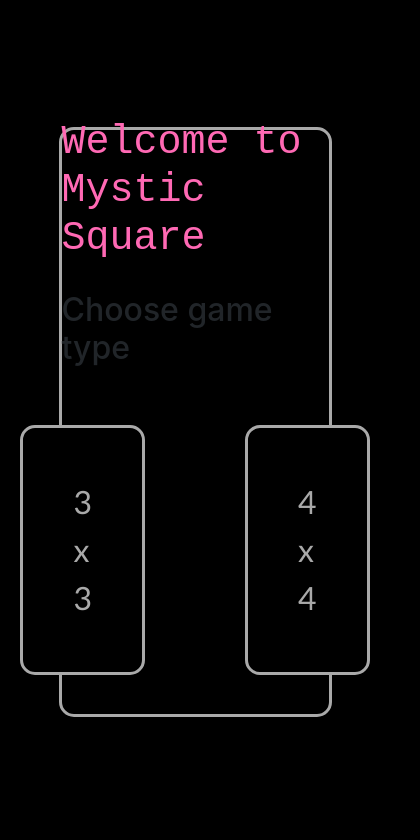
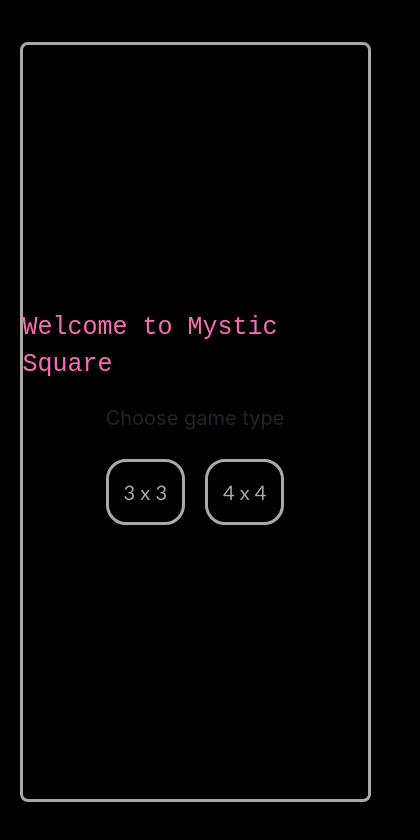
Before and after one commit to emadadel999/mystic-square, a React (Create React App) app: page /welcome in a window 390 px wide. Shown: the top 840 px of the page, 420 px wide, since content can reach past the window. Built offline with nearby package versions, Linux system fonts and the light colour scheme.

Commit message:
responsive design

```diff
--- a/public/index.html
+++ b/public/index.html
@@ -2,6 +2,7 @@
 <html lang="en">
   <head>
     <meta charset="utf-8" />
+    <meta name="viewport" content="width=device-width, initial-scale=1.0">
     <!--
       manifest.json provides metadata used when your web app is installed on a
       user's mobile device or desktop. See https://developers.google.com/web/fundamentals/web-app-manifest/
--- a/src/pages/Game.css
+++ b/src/pages/Game.css
@@ -2,23 +2,96 @@
   border-style: solid;
   background-color: dimgray;
   display: grid;
-  grid-gap: 5px;
+  grid-gap: 0.1vw;
   justify-content: space-evenly;
   align-content: space-evenly;
 }
 
-.game.threebythree {
-  grid-template-columns: 100px 100px 100px;
-  grid-template-rows: 100px 100px 100px;
-  width: 400px;
-  height: 400px;
+@media (min-width: 992px) {
+  .game.threebythree {
+    grid-template-columns: 1fr 1fr 1fr;
+    grid-template-rows: 1fr 1fr 1fr;
+    width: 19vw;
+    height: 37vh;
+  }
+  .game.fourbyfour {
+    grid-template-columns: 1fr 1fr 1fr 1fr;
+    grid-template-rows: 1fr 1fr 1fr 1fr;
+    width: 700px;
+    height: 700px;
+  }
+  .gameBtn {
+    width: 234px;
+    margin: 40px 116px 0 116px;
+    padding: 14px;
+    border-radius: 15px;
+  }
 }
 
-.game.fourbyfour {
-  grid-template-columns: 100px 100px 100px 100px;
-  grid-template-rows: 100px 100px 100px 100px;
-  width: 500px;
-  height: 500px;
+@media (max-width: 991px) {
+  /* start of large tablet styles */
+  .game.threebythree {
+    grid-template-columns: 1fr 1fr 1fr;
+    grid-template-rows: 1fr 1fr 1fr;
+    width: 600px;
+    height: 600px;
+  }
+  .game.fourbyfour {
+    grid-template-columns: 1fr 1fr 1fr 1fr;
+    grid-template-rows: 1fr 1fr 1fr 1fr;
+    width: 600px;
+    height: 600px;
+  }
+  .gameBtn {
+    width: 200px;
+    margin: 35px 100px 0 100px;
+    padding: 12px;
+    border-radius: 10px;
+  }
+}
+
+@media (max-width: 767px) {
+  /* start of medium tablet styles */
+  .game.threebythree {
+    grid-template-columns: 1fr 1fr 1fr;
+    grid-template-rows: 1fr 1fr 1fr;
+    width: 450px;
+    height: 450px;
+  }
+  .game.fourbyfour {
+    grid-template-columns: 1fr 1fr 1fr 1fr;
+    grid-template-rows: 1fr 1fr 1fr 1fr;
+    width: 450px;
+    height: 450px;
+  }
+  .gameBtn {
+    width: 150px;
+    margin: 30px 75px 0 75px;
+    padding: 12px;
+    border-radius: 8px;
+  }
+}
+
+@media (max-width: 479px) {
+  /* start of phone styles */
+  .game.threebythree {
+    grid-template-columns: 1fr 1fr 1fr;
+    grid-template-rows: 1fr 1fr 1fr;
+    width: 300px;
+    height: 300px;
+  }
+  .game.fourbyfour {
+    grid-template-columns: 1fr 1fr 1fr 1fr;
+    grid-template-rows: 1fr 1fr 1fr 1fr;
+    width: 300px;
+    height: 300px;
+  }
+  .gameBtn {
+    width: 120px;
+    margin: 20px 30px 0 30px;
+    padding: 10px;
+    border-radius: 5px;
+  }
 }
 
 .gameBtns-container {
@@ -30,13 +103,9 @@
 .gameBtn {
   color: darkgray;
   font-size: x-large;
-  width: 150px;
-  margin: 50px;
-  padding: 20px;
   background-color: black;
   border-style: solid;
   border-color: darkgray;
-  border-radius: 15px;
   font-family: "Trebuchet MS", "Lucida Sans Unicode", "Lucida Grande",
     "Lucida Sans", Arial, sans-serif;
   text-align: center;
--- a/src/pages/Welcome.css
+++ b/src/pages/Welcome.css
@@ -4,22 +4,20 @@
   justify-content: center;
   align-items: center;
   border-style: solid;
-  border-radius: 15px;
+  border-radius: 1vw;
   border-color: darkgray;
   height: 70%;
   width: 70%;
   background-color: black;
 }
 
-
-.welcome-container > h1 {
-    color: hotpink;
-    font-family: 'Courier New', Courier, monospace;
+.welcome-text {
+  color: hotpink;
+  font-family: "Courier New", Courier, monospace;
 }
 
-.welcome-container > h2 {
-    margin-top: 20px;
-
+.welcome-subtext {
+  margin-top: 1vw;
 }
 
 .choice-container {
@@ -28,26 +26,106 @@
   justify-content: space-between;
 }
 
-.choice {
+.choiceBtn {
   color: darkgray;
-  font-size: xx-large;
-  margin: 50px;
-  padding: 50px;
   background-color: black;
   border-style: solid;
   border-color: darkgray;
-  border-radius: 15px;
-  font-family: 'Trebuchet MS', 'Lucida Sans Unicode', 'Lucida Grande', 'Lucida Sans', Arial, sans-serif;
+  font-family: "Trebuchet MS", "Lucida Sans Unicode", "Lucida Grande",
+    "Lucida Sans", Arial, sans-serif;
 }
 
-.choice:link {
+@media (min-width: 992px) {
+  .welcome-container {
+    height: 90%;
+    width: 90%;
+    border-radius: 2vw;
+  }
+  .welcome-text {
+    font-size: 50px;
+  }
+  .welcome-subtext {
+    font-size: 40px;
+  }
+  .choiceBtn {
+    font-size: 35px;
+    margin: 30px;
+    padding: 20px;
+    border-radius: 15px;
+  }
+}
+
+@media (max-width: 991px) {
+  /* start of large tablet styles */
+  .welcome-container {
+    height: 90%;
+    width: 90%;
+    border-radius: 2vw;
+  }
+  .welcome-text {
+    font-size: 40px;
+  }
+  .welcome-subtext {
+    font-size: 35px;
+  }
+  .choiceBtn {
+    font-size: 35px;
+    margin: 15px;
+    padding: 15px;
+    border-radius: 35px;
+  }
+}
+
+@media (max-width: 767px) {
+  /* start of medium tablet styles */
+  .welcome-container {
+    height: 90%;
+    width: 90%;
+    border-radius: 2vw;
+  }
+  .welcome-text {
+    font-size: 30px;
+  }
+  .welcome-subtext {
+    font-size: 25px;
+  }
+  .choiceBtn {
+    font-size: 25px;
+    margin: 10px;
+    padding: 15px;
+    border-radius: 25px;
+  }
+}
+
+@media (max-width: 479px) {
+  /* start of phone styles */
+  .welcome-container {
+    height: 90%;
+    width: 90%;
+    border-radius: 2vw;
+  }
+  .welcome-text {
+    font-size: 25px;
+  }
+  .welcome-subtext {
+    font-size: 20px;
+  }
+  .choiceBtn {
+    font-size: 20px;
+    margin: 10px;
+    padding: 15px;
+    border-radius: 20px;
+  }
+}
+
+
+.choiceBtn:link {
   text-decoration: none;
 }
 
-.choice:hover {
+.choiceBtn:hover {
   text-decoration: none;
   color: hotpink;
   border-color: hotpink;
   font-weight: bold;
-
 }
--- a/src/pages/Welcome.js
+++ b/src/pages/Welcome.js
@@ -6,11 +6,11 @@ import { Link } from "react-router-dom";
 const Welcome = (props) => {
   return (
     <div className="welcome-container">
-      <h1>Welcome to Mystic Square</h1>
-      <h2>Choose game type</h2>
+      <p className='welcome-text'>Welcome to Mystic Square</p>
+      <p className="welcome-subtext">Choose game type</p>
       <div className="choice-container">
-        <Link className="choice" type='button' to={`/game/${3}`}>3 x 3</Link>
-        <Link className="choice" type='button' to={`/game/${4}`}>4 x 4</Link>
+        <Link className="choiceBtn" type='button' to={`/game/${3}`}>3 x 3</Link>
+        <Link className="choiceBtn" type='button' to={`/game/${4}`}>4 x 4</Link>
       </div>
     </div>
   );
```
Also changed, not shown: 1 other file (tests, documents, lock files or other folders).
